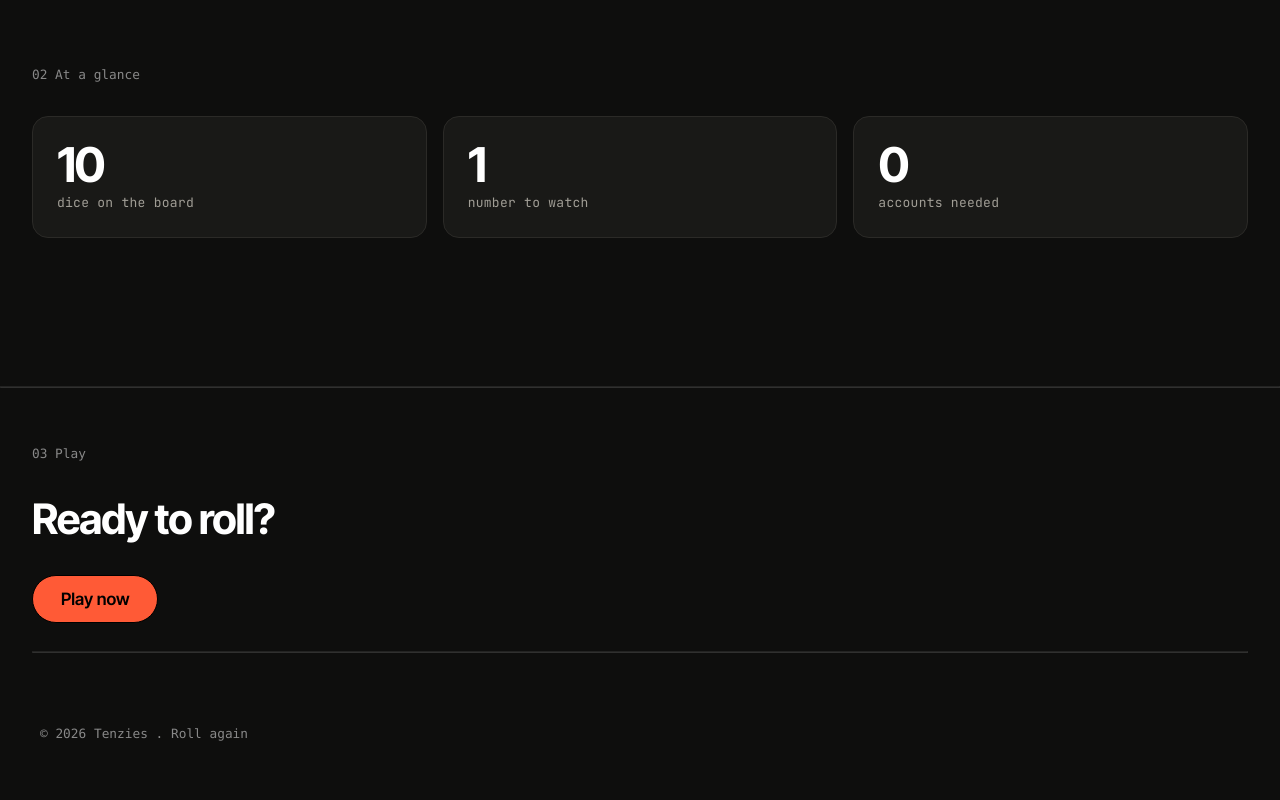
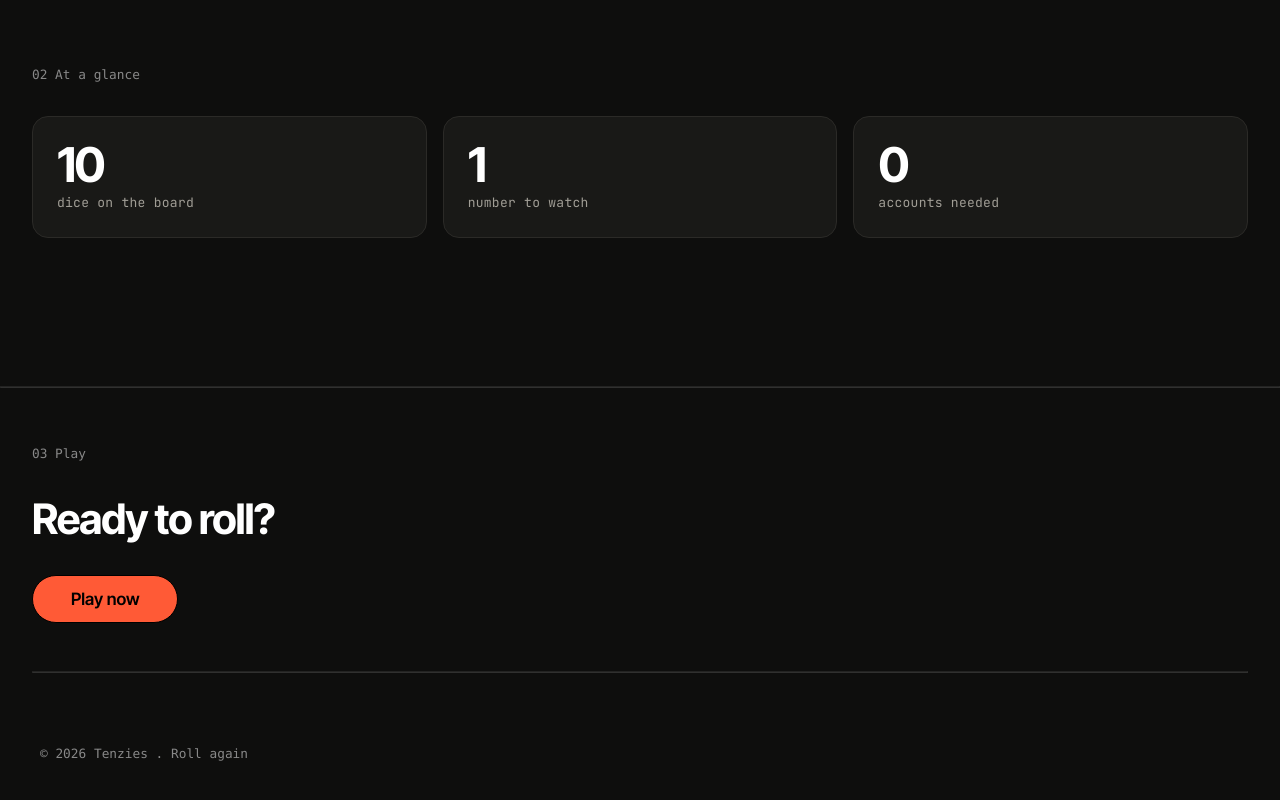
Before and after one commit to Amandecoe/React-Practice, a React (Vite) app in the folder tenzies/: page / in a window 1280 px wide. Shown: the part 1623-2423 px from the top of the page. Built offline with nearby package versions, Linux system fonts and the light colour scheme.

Commit message:
done with it

```diff
--- a/tenzies/components/Steps.jsx
+++ b/tenzies/components/Steps.jsx
@@ -168,8 +168,8 @@ export default function Steps(){
         <h2 className="glance-label">03 Play</h2>
         <div className="ready">
         <h1>Ready to roll?</h1>
-        <button style={{ borderRadius: '999px',marginBottom:'20px',marginRight:'20px',textDecoration: 'none',fontSize: '17px', fontWeight:'600', backgroundColor: '#FF5A36' , minHeight:'48px',whiteSpace: 'nowrap'
-            , padding:'0px 28px', border:'1px solid black'
+        <button style={{ borderRadius: '999px',marginBottom:'40px',marginRight:'20px',textDecoration: 'none',fontSize: '17px', fontWeight:'600', backgroundColor: '#FF5A36' , minHeight:'48px',whiteSpace: 'nowrap'
+            , padding:'0px 38px', border:'1px solid black'
         }}><Link style = {{color: 'inherit', textDecoration:'none'}}to="/play" className="play-link"
         >Play now</Link>
         </button>
```
